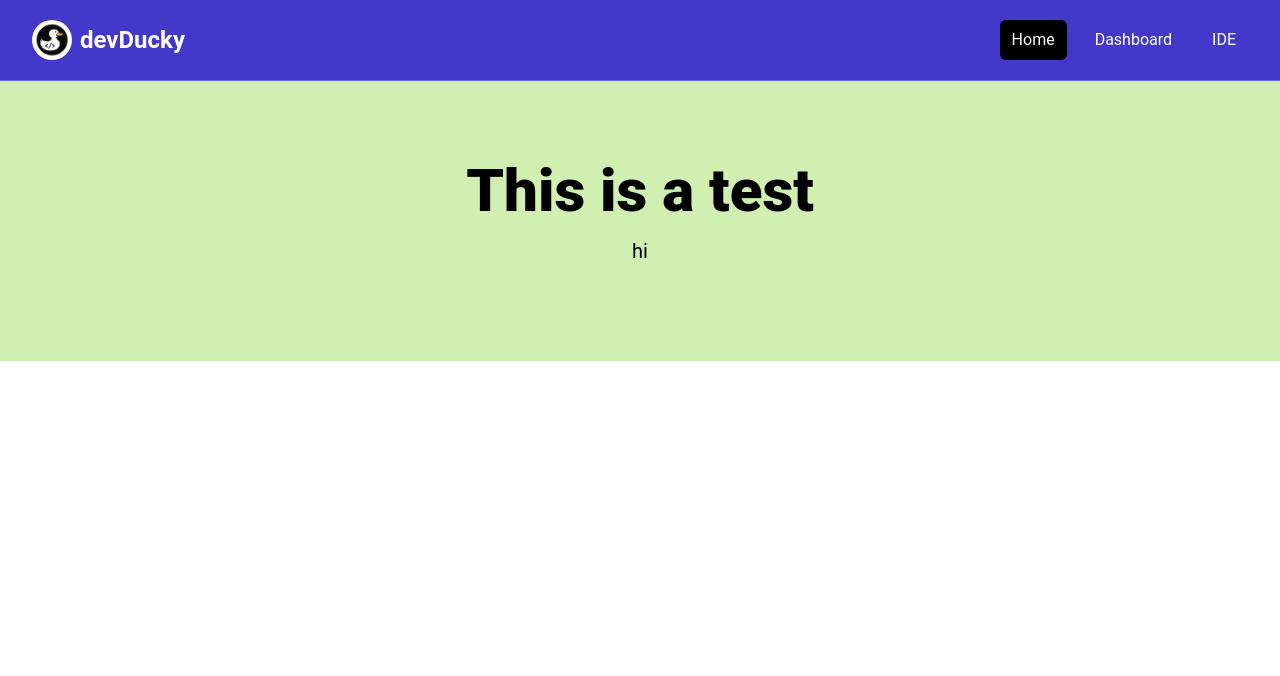
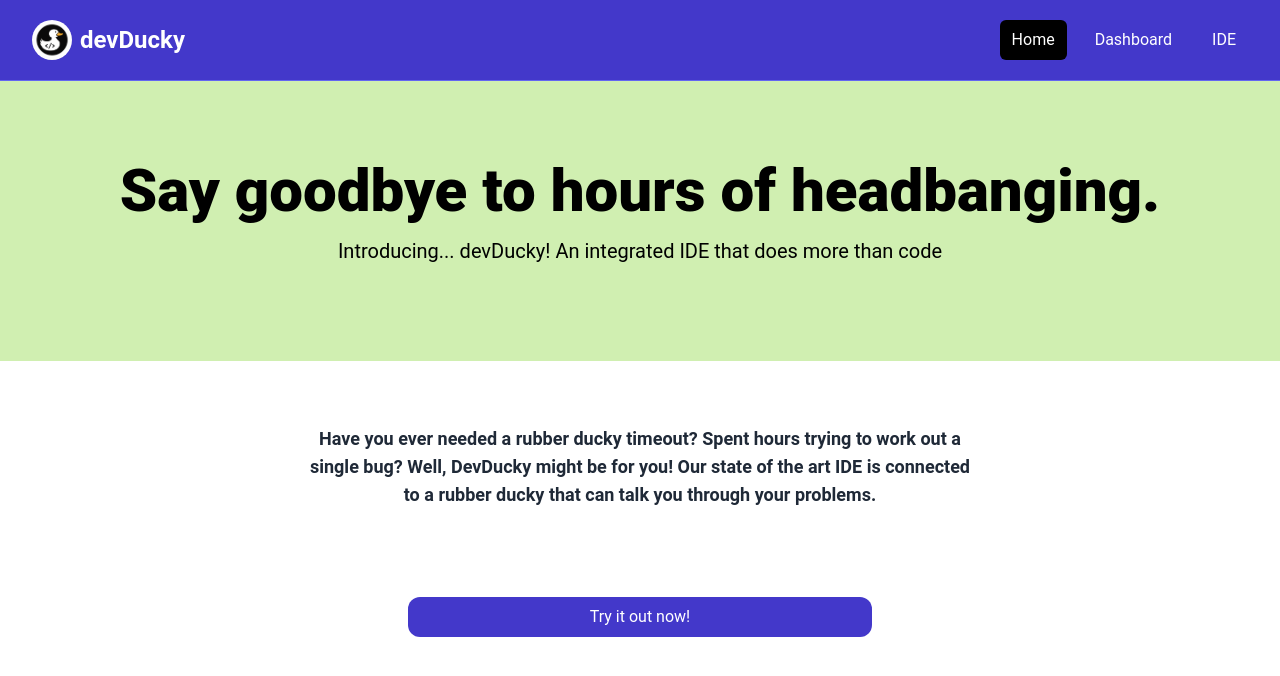
Before and after one commit to yukui5401/devDucky2024, a React (Vite) app in the folder frontend/: page / in a window 1280 px wide. Shown: the top 676 px of the page. Built offline with nearby package versions, Linux system fonts and the light colour scheme.

Commit message:
Created button and centered paragraph components

```diff
--- /dev/null
+++ b/frontend/src/components/Button.jsx
@@ -0,0 +1,17 @@
+import React from "react";
+import { Link } from "react-router-dom";
+
+const Button = ({ link, children }) => {
+  return (
+    <section className="m-auto max-w-lg my-10 px-6">
+      <Link
+        to={link}
+        className="block bg-indigo-700 hover:bg-gray-900 text-white text-center hover:text-white rounded-xl px-3 py-2"
+      >
+        {children}
+      </Link>
+    </section>
+  );
+};
+
+export default Button;
--- /dev/null
+++ b/frontend/src/components/CenteredParagraph.jsx
@@ -0,0 +1,13 @@
+import React from "react";
+
+const CenteredParagraph = ({ children }) => {
+  return (
+    <div className="flex items-center justify-center py-12">
+      <p className="text-lg font-semibold text-gray-800 text-center max-w-2xl">
+        {children}
+      </p>
+    </div>
+  );
+};
+
+export default CenteredParagraph;
--- a/frontend/src/pages/Homepage.jsx
+++ b/frontend/src/pages/Homepage.jsx
@@ -1,10 +1,19 @@
 import React from "react";
 import Hero from "../components/Hero";
+import CenteredParagraph from "../components/CenteredParagraph";
+import Button from "../components/Button";
 
 const Homepage = () => {
   return (
     <>
-      <Hero title={"This is a test"} subtitle={"hi"} />
+      <Hero />
+      <CenteredParagraph>
+        Have you ever needed a rubber ducky timeout? Spent hours trying to work
+        out a single bug? Well, DevDucky might be for you! Our state of the art
+        IDE is connected to a rubber ducky that can talk you through your
+        problems.
+      </CenteredParagraph>
+      <Button>Try it out now!</Button>
     </>
   );
 };
```
